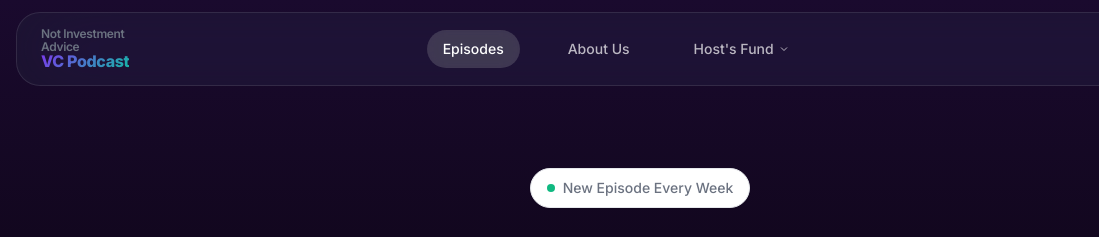
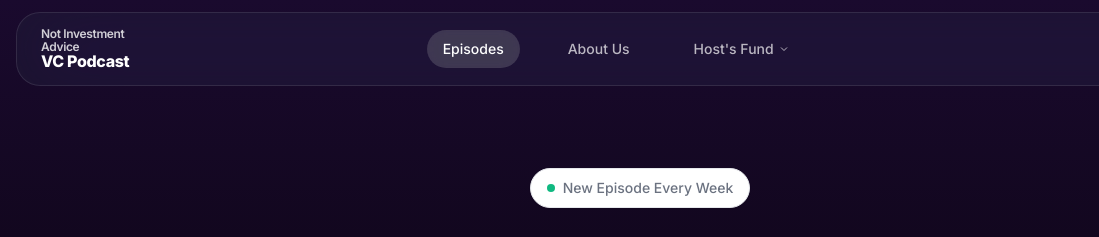
Before and after one commit to rubberama/vcvc, a plain HTML site: page index.html in a window 1280 px wide. Shown: the top 237 px of the page, 0-1099 px from the left. Drawn offline with Linux system fonts and the light colour scheme.

Commit message:
Make logo all white - no gradients

```diff
--- a/styles.css
+++ b/styles.css
@@ -206,7 +206,7 @@ input {
     font-size: var(--font-size-xl);
     font-weight: 800;
     letter-spacing: -0.025em;
-    color: var(--color-text);
+    color: white;
 }
 
 .logo-multiline {
@@ -219,14 +219,11 @@ input {
 .logo-line-small {
     font-size: var(--font-size-xs);
     font-weight: 600;
-    color: var(--color-text-secondary);
+    color: rgba(255, 255, 255, 0.8);
 }
 
 .logo-accent {
-    background: linear-gradient(135deg, var(--color-primary), var(--color-secondary));
-    -webkit-background-clip: text;
-    -webkit-text-fill-color: transparent;
-    background-clip: text;
+    color: white;
     font-size: var(--font-size-base);
     font-weight: 800;
 }
```
